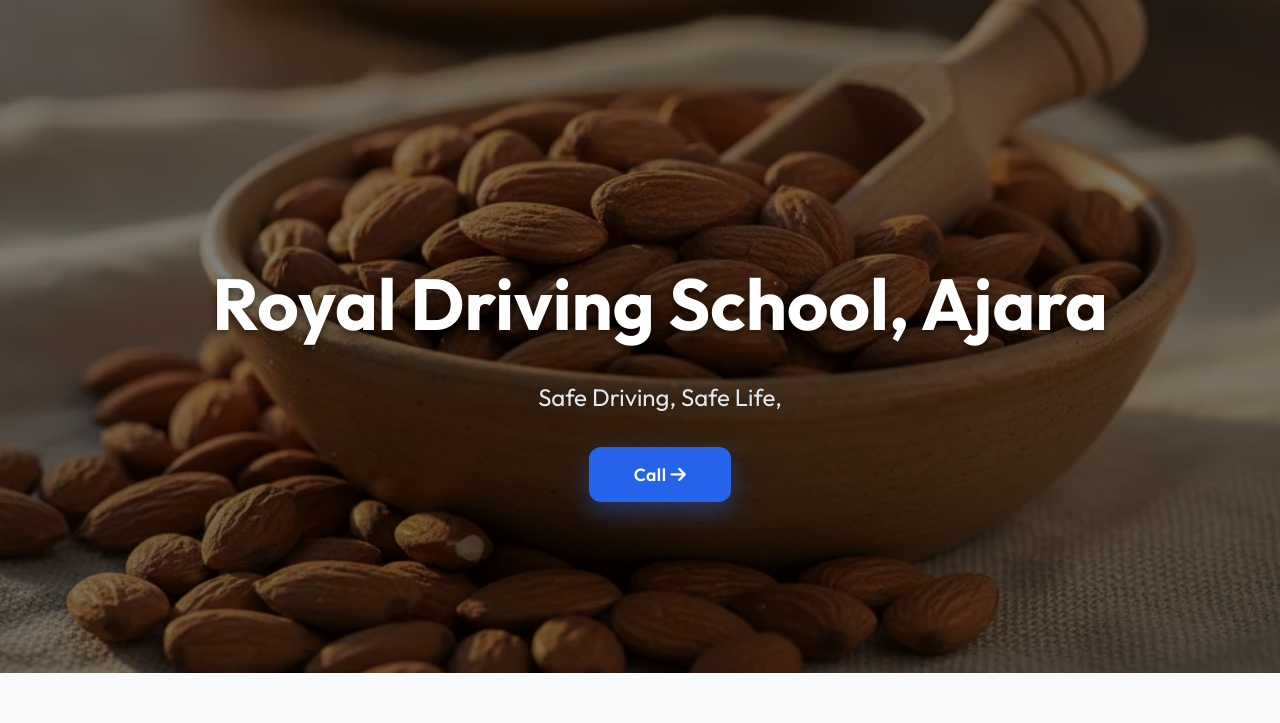
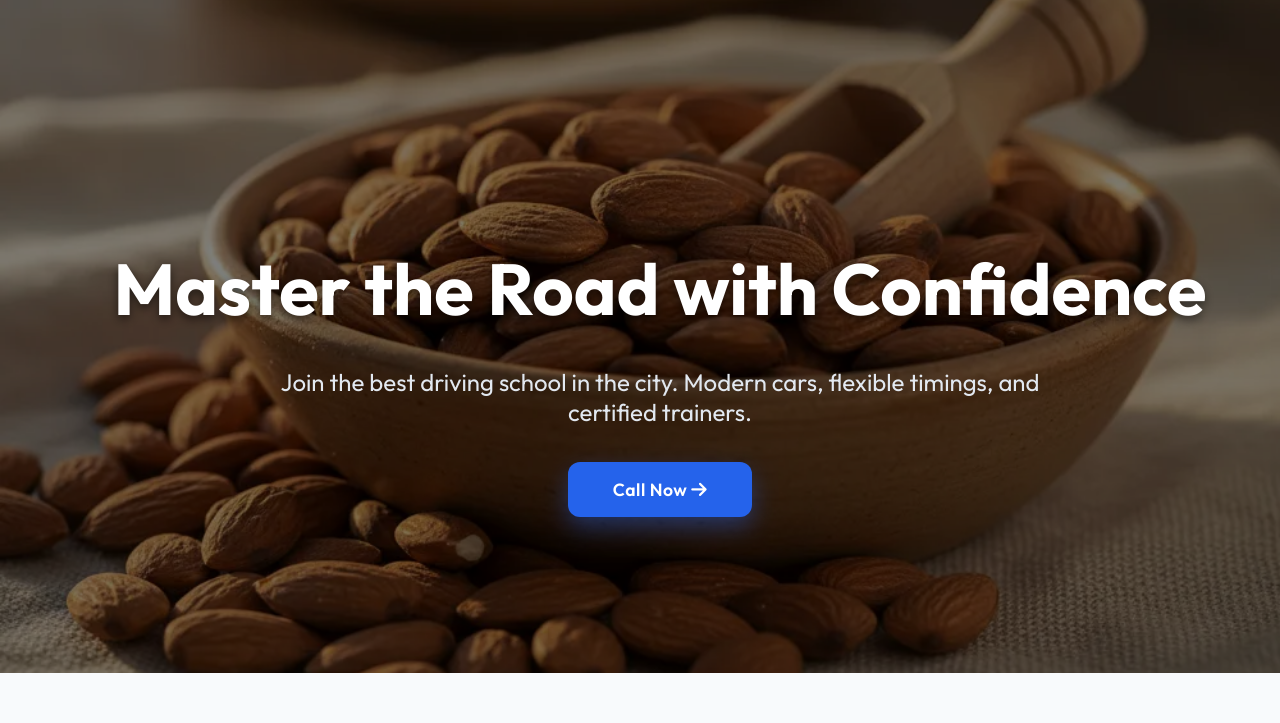
Before and after one commit to vedchitra/driveschool, a plain HTML site: page index.html in a window 1280 px wide. Shown: the part 77-800 px from the top of the page. Drawn offline with Linux system fonts and the light colour scheme.

Commit message:
Update: index.html

```diff
--- a/index.html
+++ b/index.html
@@ -183,10 +183,10 @@
 
                 <div class="hero-slider-container" style="position:relative; width:100%; height:85vh; min-height:500px; overflow:hidden; background:#000;"><div class="hero-slide active" style="position:absolute; top:0; left:0; width:100%; height:100%; background-image:url('https://vedchitra.github.io/driveschool/assets/img_1766554827_230.jpg'); background-size:cover; background-position:center; transition: opacity 1.5s ease-in-out; opacity:1; z-index:1;"></div><div class="hero-slide " style="position:absolute; top:0; left:0; width:100%; height:100%; background-image:url('https://vedchitra.github.io/driveschool/assets/img_1766554850_353.jpg'); background-size:cover; background-position:center; transition: opacity 1.5s ease-in-out; opacity:0; z-index:1;"></div>
             <div style="position:absolute; top:0; left:0; width:100%; height:100%; background:rgba(0,0,0,0.5); z-index:2; display:flex; flex-direction:column; justify-content:center; align-items:center; text-align:center; padding:20px;">
-                <h1 style="color:white; font-size: clamp(2.5rem, 6vw, 4.5rem); font-weight:700; margin-bottom:15px; text-shadow: 0 4px 10px rgba(0,0,0,0.5); line-height:1.1; animation: fadeInUp 1s ease;">Royal Driving School, Ajara</h1>
-                <p style="color:#e2e8f0; font-size: clamp(1.1rem, 2vw, 1.5rem); margin-bottom: 35px; max-width:800px; animation: fadeInUp 1s ease 0.3s backwards;">Safe Driving, Safe Life, </p>
+                <h1 style="color:white; font-size: clamp(2.5rem, 6vw, 4.5rem); font-weight:700; margin-bottom:15px; text-shadow: 0 4px 10px rgba(0,0,0,0.5); line-height:1.1; animation: fadeInUp 1s ease;">Master the Road with Confidence</h1>
+                <p style="color:#e2e8f0; font-size: clamp(1.1rem, 2vw, 1.5rem); margin-bottom: 35px; max-width:800px; animation: fadeInUp 1s ease 0.3s backwards;">Join the best driving school in the city. Modern cars, flexible timings, and certified trainers.</p>
                 <a href="#contact" style="background:#2563eb; color:white; padding:16px 45px; border-radius:50px; text-decoration:none; font-weight:600; font-size:1.1rem; box-shadow: 0 10px 25px rgba(37, 99, 235, 0.4); transition:0.3s; animation: fadeInUp 1s ease 0.6s backwards;">
-                    Call  <i class="fas fa-arrow-right"></i>
+                    Call Now <i class="fas fa-arrow-right"></i>
                 </a>
             </div>
         </div>
```
